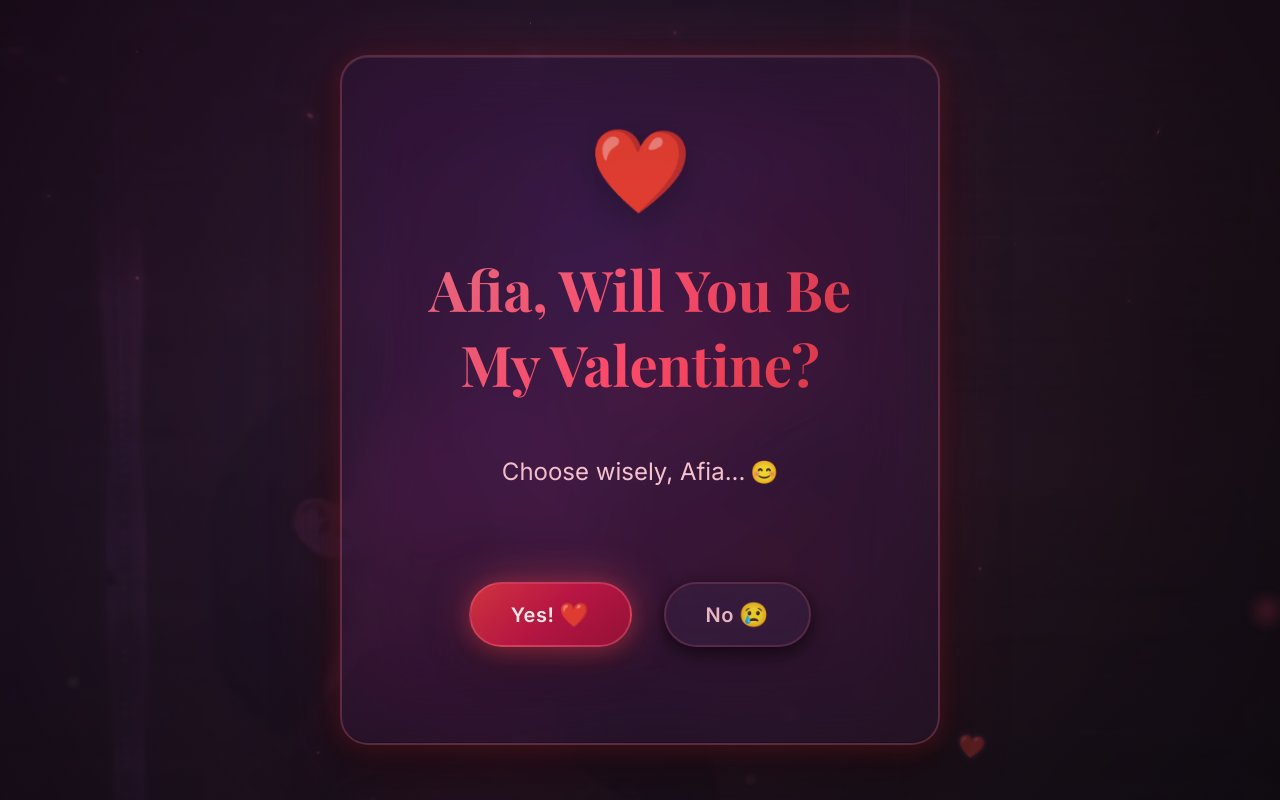
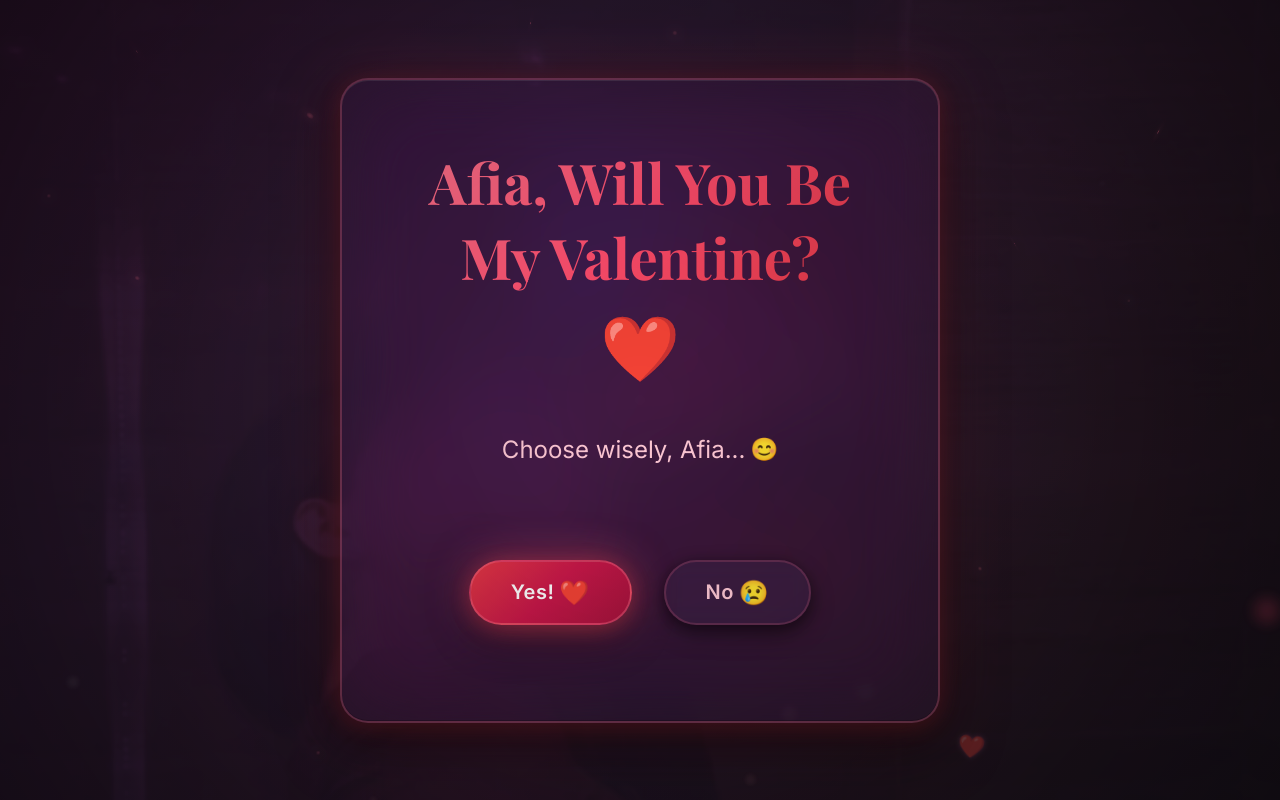
Before and after one commit to roman23011/surprise, a React (Vite) app: page / in a window 1280 px wide. Built offline with nearby package versions, Linux system fonts and the light colour scheme.

Commit message:
Remove top floating heart and restore emoji to first message

```diff
--- a/src/components/ProposalScreen.jsx
+++ b/src/components/ProposalScreen.jsx
@@ -47,7 +47,7 @@ const ProposalScreen = ({ onAccept, audioRef }) => {
     }
 
     const messages = [
-        { text: "Afia, Will You Be My Valentine?", emoji: "" },
+        { text: "Afia, Will You Be My Valentine?", emoji: "❤️" },
         { text: "Heyy Darling?", emoji: "😉" },
         { text: "Are you sure, Afia?", emoji: "❤️" },
         { text: "Really sure?" },
@@ -79,26 +79,7 @@ const ProposalScreen = ({ onAccept, audioRef }) => {
                 transition={{ duration: 0.6, delay: 0.2 }}
             >
                 { }
-                <motion.div
-                    style={{
-                        fontSize: '5rem',
-                        transformStyle: 'preserve-3d',
-                        filter: 'drop-shadow(0 10px 20px rgba(0, 0, 0, 0.3))'
-                    }}
-                    animate={{
-                        scale: [1, 1.1, 1],
-                        rotate: [0, 3, -3, 0],
-                        rotateY: [0, 10, -10, 0],
-                        translateZ: [0, 20, 0]
-                    }}
-                    transition={{
-                        duration: 2.5,
-                        repeat: Infinity,
-                        ease: "easeInOut"
-                    }}
-                >
-                    ❤️
-                </motion.div>
+
 
                 { }
                 <motion.h1
```
